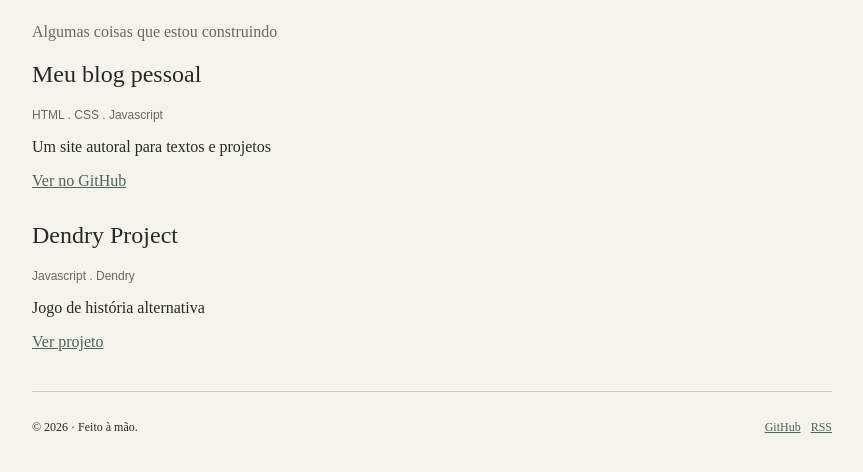
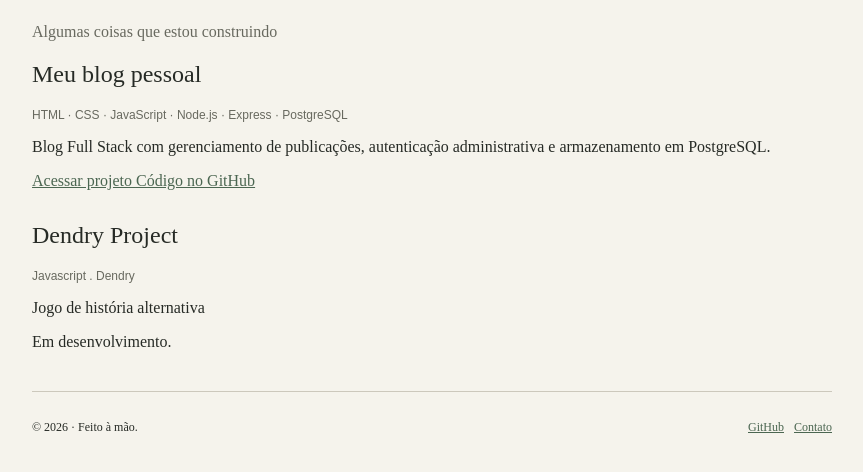
Before and after one commit to silvakaell/kaell-blog, a plain HTML site: page projetos.html in a window 1280 px wide. Shown: the part 134-606 px from the top of the page, without its empty margins (208-1071 px from the left). Drawn offline with Linux system fonts and the light colour scheme.

Commit message:
novos links

```diff
--- a/projetos.html
+++ b/projetos.html
@@ -28,22 +28,36 @@
         <h1>Projetos</h1>
         <p class="descricao-projetos">Algumas coisas que estou construindo</p>
 
-        <article>
-            <h2>Meu blog pessoal</h2>
-            <p class="tecnologias">HTML . CSS . Javascript</p>
-            <p>Um site autoral para textos e projetos</p>
+      <article>
+    <h2>Meu blog pessoal</h2>
 
-            <a href="#">Ver no GitHub</a>
+    <p class="tecnologias">
+        HTML · CSS · JavaScript · Node.js · Express · PostgreSQL
+    </p>
 
-        </article>
+    <p>
+        Blog Full Stack com gerenciamento de publicações,
+        autenticação administrativa e armazenamento
+        em PostgreSQL.
+    </p>
 
+    <a href="https://kaell-blog.onrender.com/">
+        Acessar projeto
+    </a>
+
+    <a href="https://github.com/silvakaell/kaell-blog"
+       target="_blank"
+       rel="noopener noreferrer">
+        Código no GitHub
+    </a>
+</article>
 
         <article>
              <h2>Dendry Project</h2>
             <p class="tecnologias">Javascript . Dendry</p>
             <p>Jogo de história alternativa</p>
 
-            <a href="#">Ver projeto</a>
+            <p>Em desenvolvimento.</p>
 
         </article>
 
@@ -60,8 +74,12 @@
         <p>© 2026 · Feito à mão.</p>
 
         <div class="links-footer">
-        <a href="#">GitHub</a>
-        <a href="#">RSS</a>
+        <a href="https://github.com/silvakaell"
+       target="_blank"
+       rel="noopener noreferrer">GitHub</a>
+
+        <a href="mailto:silvakaell@gmail.com">Contato</a>
+        </div>
 
 
         </div>
```
Also changed, not shown: index.html (+6 -2 lines), sobre.html (+6 -3 lines), textos.html (+6 -2 lines).
